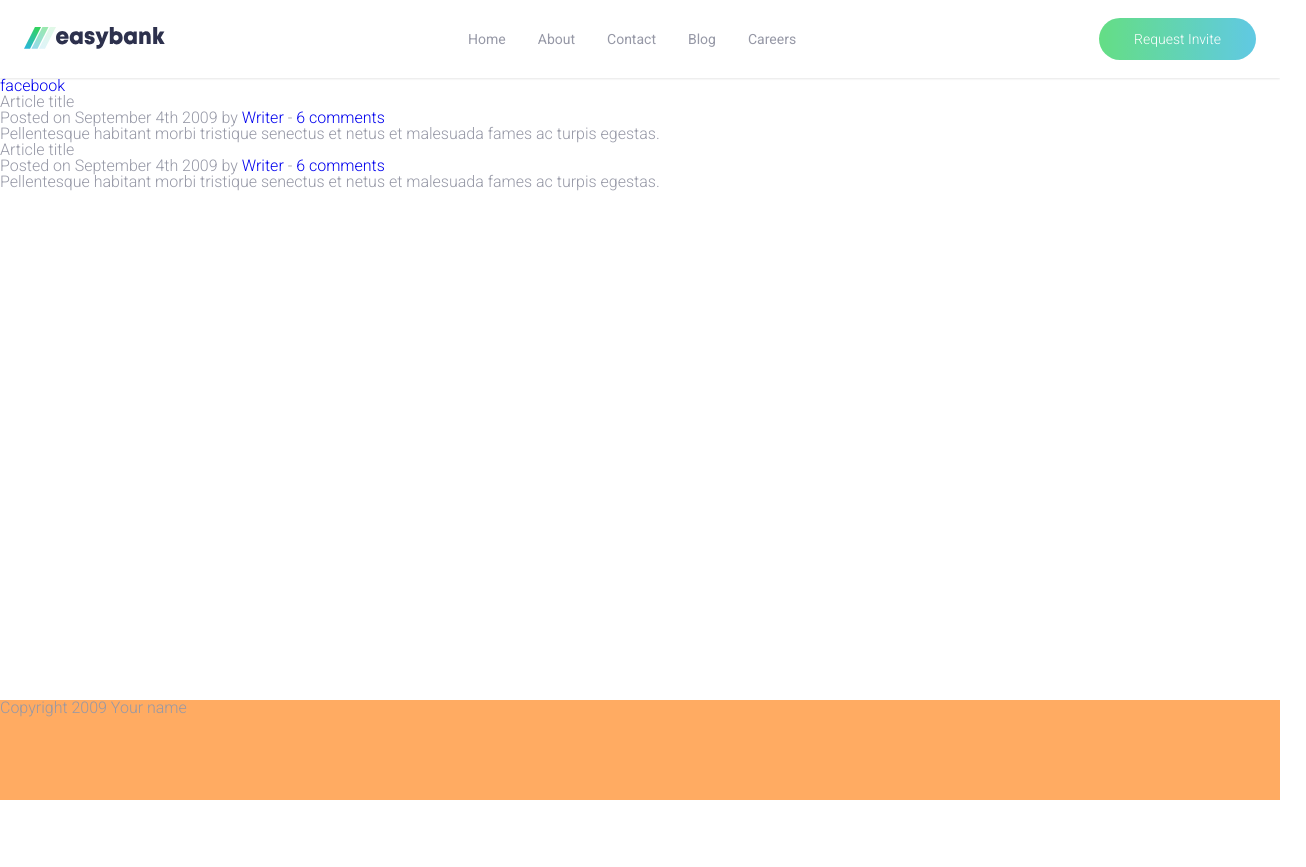
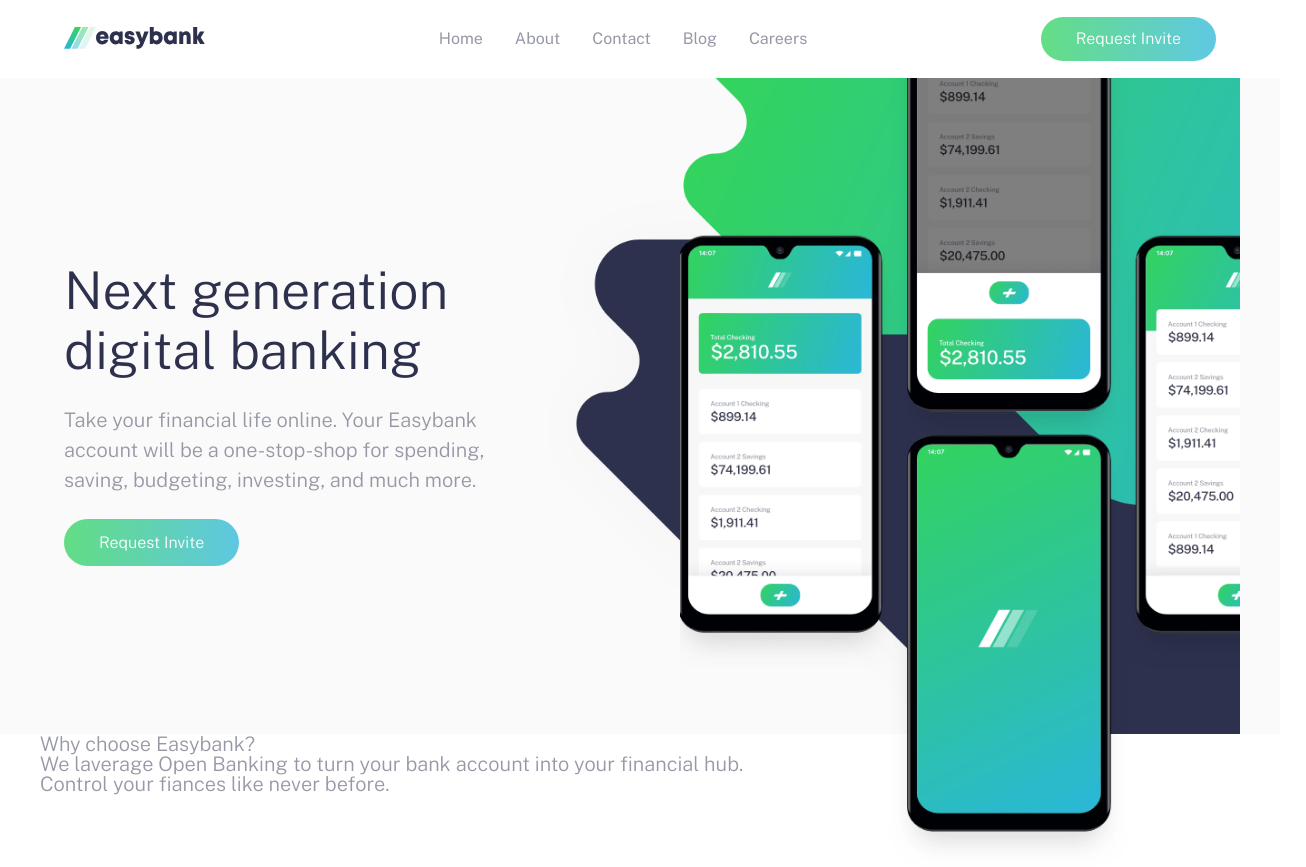
Before and after one commit to karinegasesyan/landing-page-tutorial, a plain HTML site: page index.html in a window 1280 px wide. Shown: the whole page, 1306 px wide, since content can reach past the window. Before the commit the page ends 800 px from the top, so only its background shows below. Drawn offline with nearby package versions, Linux system fonts and the light colour scheme.

Commit message:
upds 09/23/2021

```diff
--- a/index.html
+++ b/index.html
@@ -4,16 +4,17 @@
     <head>
         <meta http-equiv="Content-Type" content="text/html; charset=UTF-8" />
         <meta name="viewport" content="width=device-width, initial-scale=1.0">
-        <title>Your Website</title>
+        <title>Easybank landing page</title>
+        <link rel="icon" type="image/png" sizes="32x32" href="./images/favicon-32x32.png">
         <link rel="stylesheet" href="./dist/reset.css">
         <link rel="stylesheet" href="./dist/main.css">
     </head>
 
     <body>
         <div class="main-content">
-            <header class="header container">
-                <div class="overlay"></div>
-                <nav class="flex flex__jfy-center flex__aln-center">
+            <header class="header">
+                <div class="overlay has-fade"></div>
+                <nav class="container container--pall flex flex__jfy-center flex__aln-center">
                     <a href="" class="header__logo">
                         <img src="images/logo.svg" alt="easybank">
                     </a>
@@ -32,31 +33,38 @@
                     </div>
                     <a href="#" class="btn header__btn hide-for-mobile"> Request Invite </a>
                 </nav>
+                <div class="header__menu has-fade flex flex__col flex__jfy-center flex__aln-center  hide-for-desktop">
+                    <a href="#">Home</a>
+                    <a href="#">About</a>
+                    <a href="#">Contact</a>
+                    <a href="#">Blog</a>
+                    <a href="#">Careers</a>
+                </div>
             </header>
 
-            <section class="container content-wrap">
-                <article>
-                    <a href="https://facebook.com/">facebook</a>
-                    <header>
-                        <h2>Article title</h2>
-                        <p>Posted on <time datetime="2009-09-04T16:31:24+02:00">September 4th 2009</time> by <a href="#">Writer</a> - <a href="#comments">6 comments</a></p>
-                    </header>
-                    <p>Pellentesque habitant morbi tristique senectus et netus et malesuada fames ac turpis egestas.</p>
-                </article>
-
-                <article>
-                    <header>
-                        <h2>Article title</h2>
-                        <p>Posted on <time datetime="2009-09-04T16:31:24+02:00">September 4th 2009</time> by <a href="#">Writer</a> - <a href="#comments">6 comments</a></p>
-                    </header>
-                    <p>Pellentesque habitant morbi tristique senectus et netus et malesuada fames ac turpis egestas.</p>
-                </article>
-
-
+            <section class="banner">
+                <div class="container flex flex__col flex__aln-center">
+                    <div class="banner__img"></div>
+                    <div class="banner__text container container--pall">
+                        <h1> Next generation digital banking </h1>
+                        <p> Take your financial life online. Your Easybank account will be a one-stop-shop
+                            for spending, saving, budgeting, investing, and much more. </p>
+                        <a href="#" class="btn"> Request Invite </a>
+                    </div>
+                </div>
             </section>
-            <footer>
+            <section class="features">
+                <div class="container">
+                    <div class="main-sections-title">
+                        <h2>Why choose Easybank?</h2>
+                        <p>We laverage Open Banking to turn your bank account into your financial hub.</p>
+                        <p>Control your fiances like never before. </p>
+                    </div>
+                </div>
+            </section>
+            <!-- <footer>
                 <p>Copyright 2009 Your name</p>
-            </footer>
+            </footer> -->
         </div>
 
         <script type="text/javascript"  src="js/main.js"></script>
--- a/js/main.js
+++ b/js/main.js
@@ -2,18 +2,28 @@
 
     // toggle header
     const btnHumbergur = document.querySelector('#btnHamberger');
+    const body = document.querySelector('body');
     const header = document.querySelector('.header');
-    const overlay = document.querySelector('.overlay');
+   // const overlay = document.querySelector('.overlay');
+    const hasFade = document.querySelectorAll('.has-fade');
 
     btnHumbergur.addEventListener("click", function(e){
         if(header.classList.contains('open')){ // close menu
+            body.classList.remove('noscroll');
             header.classList.remove('open');
-            overlay.classList.remove('fade-in');
-            overlay.classList.add('fade-out');
+            hasFade.forEach(function(el){
+                el.classList.remove('fade-in');
+                el.classList.add('fade-out');
+            });
+
         }else{
+            body.classList.add('noscroll');
             header.classList.add('open');
-            overlay.classList.remove('fade-out');
-            overlay.classList.add('fade-in');
+            hasFade.forEach(function(el){
+                el.classList.remove('fade-out');
+                el.classList.add('fade-in');
+            });
+
         }
      });
 
--- a/scss/_animations.scss
+++ b/scss/_animations.scss
@@ -8,12 +8,12 @@
         opacity: 0;
     }
     to {
+        visibility: visible;
         opacity: 1;
     }
 }
 .fade-in{
-    animation: fade-in 300ms ease-in-out forwards;
-    z-index: 9;
+    animation: fade-in 200ms ease-in-out forwards;
 }
 
 @keyframes fade-out {
@@ -31,6 +31,8 @@
     }
 }
 .fade-out{
-    animation: fade-out 300ms ease-in-out forwards;
-    z-index: 1;
+    animation: fade-out 200ms ease-in-out forwards;
 }
+.has-fade{
+    visibility: hidden;
+}
--- /dev/null
+++ b/scss/_banner.scss
@@ -0,0 +1,84 @@
+.banner{
+    background-color: $veryLightGray;
+
+    .container {
+        @include breakpoint-up(large){
+            flex-direction: row;
+        }
+    }
+
+    &__img{
+        position: relative;
+        background-image: url('../images/bg-intro-mobile.svg');
+        background-size: cover;
+        background-repeat: no-repeat;
+        background-position: center center;
+        width: 100%;
+        min-height: 18.75rem;
+
+        &::after {
+            content: '';
+            position: absolute;
+            width: 100%;
+            height: 100%;
+            background-image: url('../images/image-mockups.png');
+            background-size: 92%;
+            background-repeat: no-repeat;
+            background-position: center bottom;
+        }
+
+        @include breakpoint-up(large){
+            flex: 3;
+            order: 2;
+            height: 41rem;
+            background-image: none;
+            &::after{
+                content: '';
+                position: absolute;
+                width: 100%;
+                height: 130%;
+                background-image: url('../images/image-mockups-desktop.png');
+                background-size: contain;
+                background-repeat: no-repeat;
+                background-position: center bottom;
+                background-position: top center;
+                left: 9.5%;
+                top: -64px;
+            }
+            &::before {
+                content: '';
+                position: absolute;
+                width: 100%;
+                height: 100%;
+                background-image: url('../images/bg-intro-desktop.png');
+                background-size: cover;
+                background-repeat: no-repeat;
+                background-position: center;
+            }
+        }
+    }
+    &__text{
+        text-align: center;
+
+        @include breakpoint-up(large){
+            flex: 2;
+            order: 1;
+            text-align: left;
+        }
+        h1 {
+            font-size: 2.31rem;
+            font-weight: 300;
+            line-height: 1.15;
+            color: $darkBlue;
+            margin-bottom: 1.5rem;
+            @include breakpoint-up(large){
+                font-size: $font-xlg;
+            }
+        }
+
+        p {
+            line-height: 1.5;
+            margin-bottom: 2.25rem;
+        }
+    }
+}
--- a/scss/_header.scss
+++ b/scss/_header.scss
@@ -1,7 +1,10 @@
 .header{
     nav{
-        padding:18px 24px;
-        box-shadow: 0px 1px 2px rgba(0, 0, 0, .1);
+        padding-top: 1.0625rem;
+        padding-bottom: 1.0625rem;
+        position: relative;
+        background-color: $white;
+        z-index: 4;
     }
     &__logo{
         img{
@@ -53,19 +56,10 @@
                     opacity: 1;
                 }
             }
+            @include breakpoint-up(large){
+                font-size: $font-md;
+            }
 
-        }
-    }
-    &__btn{
-        padding: 0.875rem 2.1875rem;
-        background: linear-gradient(to right, $lineGreen, $brightCyen);
-        color: $white;
-        font-size: $font-sm;
-        @include border-r(24px);
-        transition: opacity 300ms ease-in-out;
-        opacity: .75;
-        &:hover{
-            opacity: 1;
         }
     }
     &.open {
@@ -84,17 +78,36 @@
             }
         }
     }
+    &__menu{
+        background: $white;
+        position: absolute;
+        width: calc(100% - 3rem);
+        padding: 1.625rem;
+        margin: 0 1.5rem;
+        border-radius: 3px;
+        z-index: 9;
+        top: 84px;
+        a{
+            width: 100%;
+            display: block;
+            text-align: center;
+            color: $darkBlue;
+            padding: 0.625rem;
+        }
+    }
 }
 
 .overlay{
     position: fixed;
-    top: 60px;
+    width: 100%;
+    margin: 0;
+    top: 0;
     bottom: 0;
     left: 0;
     right: 0;
     background-image: linear-gradient($darkBlue, transparent);
     opacity: 0;
-    z-index: -1;
+    z-index: 2;
     &.fade-in{
         display: block;
     }
--- a/scss/app/_globals.scss
+++ b/scss/app/_globals.scss
@@ -1,20 +1,71 @@
-@import url('https://fonts.googleapis.com/css2?family=Roboto:wght@100;300;400;500;700;900&display=swap');
+@import url('https://fonts.googleapis.com/css2?family=Public+Sans:wght@100;200;300;400;500;600;700;800;900&display=swap');
 
 body{
     width: 100%;
     height: 100%;
-    font-family: 'Roboto', sans-serif;
+    font-family: 'Public Sans', sans-serif;
     font-size: $font-md;
     color: $grayisBlue;
     font-weight: 300;
+    overflow-x: hidden;
+
+    &.noscroll{
+        overflow: hidden;
+    }
+    @include breakpoint-up(large){
+        font-size: $font-lg;
+    }
 }
-
+.container{
+    max-width: 1200px;
+    margin: 0 auto;
+    &--pall{
+        padding-top: 2.25rem;
+        padding-bottom: 2.25rem;
+        padding-left: 1.5rem;
+        padding-right: 1.5rem;
+    }
+    &--py{
+        padding-top: 2.25rem;
+        padding-bottom: 2.25rem;
+    }
+    &--px{
+        padding-left: 1.5rem;
+        padding-right: 1.5rem;
+    }
+    &--pt{
+        padding-top: 2.25rem;
+    }
+    &--pb{
+        padding-bottom: 2.25rem;
+    }
+    &--pl{
+        padding-left: 1.5rem;
+    }
+    &--pr{
+        padding-right: 1.5rem;
+    }
+}
 button,
 .btn{
     cursor: pointer;
     border: 0;
     outline: 0;
+    padding: 0.875rem 2.1875rem;
+    background: linear-gradient(to right, $lineGreen, $brightCyen);
+    color: $white;
+    font-size: $font-sm;
+    @include border-r(24px);
+    transition: opacity 300ms ease-in-out;
+    opacity: .75;
+    &:hover{
+        opacity: 1;
+    }
+    @include breakpoint-up(large){
+        font-size: $font-md;
+    }
 }
+
 .hide-for-mobile{
     @include breakpoint-down(medium){
         display: none;
--- a/scss/app/_variables.scss
+++ b/scss/app/_variables.scss
@@ -9,6 +9,7 @@
 $white: hsl(0, 0%, 100%);
 
 //font-sizes
+$font-xlg: 3.25rem; //52px
 $font-lg: 1.25rem; //18px
 $font-md: 1rem; //16px
 $font-sm: 0.875rem; //14px
--- a/scss/main.scss
+++ b/scss/main.scss
@@ -5,14 +5,10 @@
 @import './app/_globals';
 @import '_header';
 @import '_animations';
+@import '_banner';
 
 
 
-.container{
-    max-width: 1366px;
-    width: 100%;
-    margin: 0 auto;
-}
 .main-content{
     min-height: 100vh;
     position: relative;
```
Also changed, not shown: dist/main.css, images/bg-intro-desktop.png (added), images/image-mockups-desktop.png (added), 1 other file.
